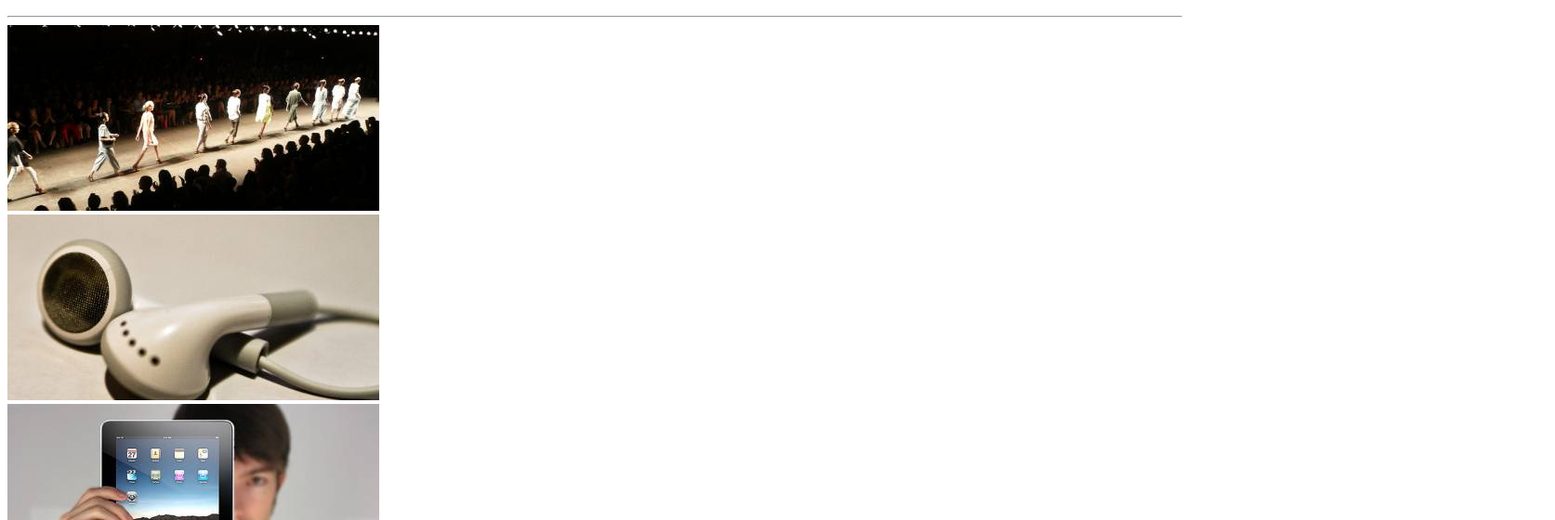
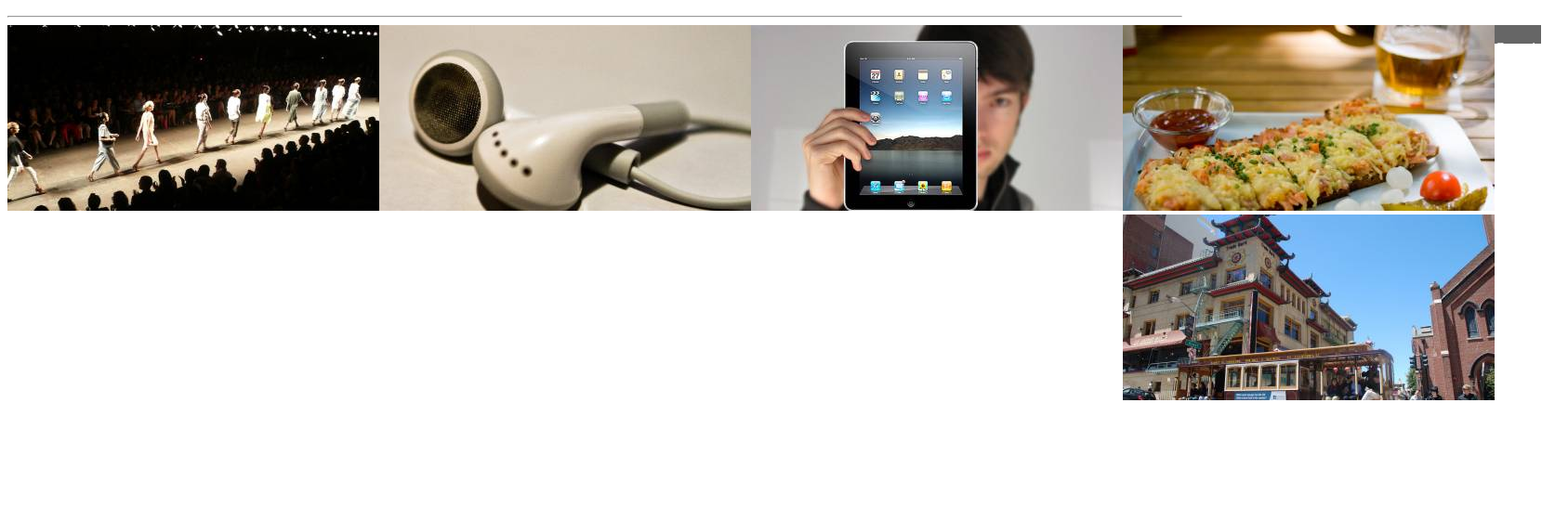
Before and after one commit to J-Whisler/basic-portfolio, a plain HTML site: page portfolio.html in a window 1280 px wide. Shown: the part 168-728 px from the top of the page at 93% size, 1673 px wide, since content can reach past the window. Drawn offline with Linux system fonts and the light colour scheme.

Commit message:
put each image inside own div tag on portfolio.html

```diff
--- a/Assets/css/style.css
+++ b/Assets/css/style.css
@@ -66,6 +66,6 @@ footer {
 
 .images {
     width: 50px;
-    display: inline-block;
+    display: flex;
 
 }
--- a/portfolio.html
+++ b/portfolio.html
@@ -27,12 +27,22 @@
   <hr>
 
   <div class="images">
+      <div class="img1">
         <img src="Assets/images/woman.jpg">
+      </div>
+      <div class="img2">
         <img src="Assets/images/colors.jpg">
+      </div>
+      <div class="img3">
         <img src="Assets/images/sushi.jpg">
+      </div>
+      <div class="img4">
         <img src="Assets/images/trees.jpg">
+      <div class="img5">
         <img src="Assets/images/burger.jpg">
       </div>
+    </div>
+
 <footer>
     <p>Copyright</p>
 </footer>
```
Lines whose indentation alone changed are shown as unchanged.
